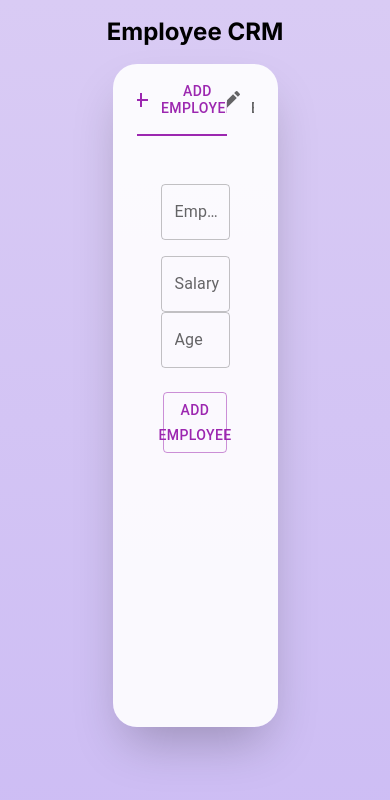
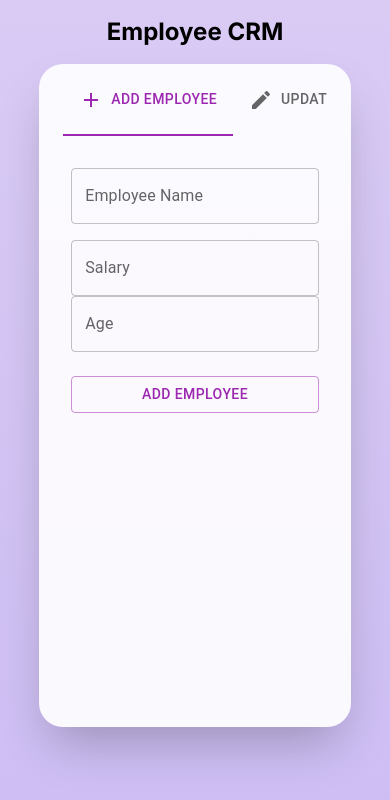
Before and after one commit to Kalpesh-11/softenger_task, a Next.js app: page / in a window 390 px wide. Shown: the top 800 px of the page. Built offline with nearby package versions, Linux system fonts and the light colour scheme; no server answers.

Commit message:
Added: mobile style

```diff
--- a/app/page.tsx
+++ b/app/page.tsx
@@ -2,7 +2,7 @@ import { EmployeeTabs } from "@/components";
 
 export default async function Home() {
   return (
-    <main className="px-24 pt-4 flex justify-center w-full flex-col items-center">
+    <main className=" px-2 pt-4 flex justify-center w-full flex-col items-center md:px-24">
       <h2 className="text-2xl font-bold mb-4">Employee CRM</h2>
       <EmployeeTabs />
     </main>
--- a/components/AddEmployee.tsx
+++ b/components/AddEmployee.tsx
@@ -76,7 +76,7 @@ export default function AddEmployee() {
             <Button
               variant="outlined"
               type="submit"
-              className="w-1/2 items-center"
+              className="w-full items-center md:w-1/2"
               color="secondary"
             >
               Add Employee
--- a/components/EditEmployee.tsx
+++ b/components/EditEmployee.tsx
@@ -135,7 +135,7 @@ export default function EditEmployee() {
             <Button
               variant="outlined"
               type="submit"
-              className="w-1/2 items-center"
+              className="w-full items-center md:w-1/2"
               disabled={selectedEmployeeID ? false : true}
               color="secondary"
             >
--- a/components/EmployeeCard.tsx
+++ b/components/EmployeeCard.tsx
@@ -6,7 +6,11 @@ const EmployeeCard = ({ employee, onEdit, onRemove }: EmployeeCardProps) => {
   return (
     <Card
       key={employee.id}
-      style={{ maxWidth: "300px", margin: "10px", width: "28%" }}
+      sx={{
+        maxWidth: "300px",
+        margin: "10px",
+        width: { xs: "80%", md: "28%" },
+      }}
       className="shadow-xl cursor-pointer"
     >
       <CardContent>
@@ -35,7 +39,7 @@ const EmployeeCard = ({ employee, onEdit, onRemove }: EmployeeCardProps) => {
         <Typography color="textSecondary" gutterBottom>
           Age: {employee.employee_age}
         </Typography>
-        <div className="flex mt-4 w-full justify-around gap-2">
+        <div className="flex flex-col backdrop:flex mt-4 w-full justify-around gap-2 md:flex-row">
           <Button
             variant="outlined"
             startIcon={<EditIcon />}
--- a/components/EmployeeTabs.tsx
+++ b/components/EmployeeTabs.tsx
@@ -44,7 +44,13 @@ export default function EmployeeTabs() {
         indicatorColor="secondary"
         onChange={handleChange}
         aria-label="Employee Dashboard"
-        variant="fullWidth"
+        variant="scrollable"
+        scrollButtons="auto"
+        sx={{
+          "& .MuiTabs-flexContainer": {
+            justifyContent: { xs: "start", md: "center" },
+          },
+        }}
       >
         <Tab
           icon={<AddIcon />}
--- a/components/TabPanelWrap.tsx
+++ b/components/TabPanelWrap.tsx
@@ -11,7 +11,7 @@ function TabPanelWrap(props: TabPanelProps) {
       {...other}
       className="min-h-[60vh] h-[70vh] overflow-y-auto"
     >
-      {value === index && <Box sx={{ p: 3 }}>{children}</Box>}
+      {value === index && <Box sx={{ p: { xs: 1, md: 3 } }}>{children}</Box>}
     </div>
   );
 }
```
